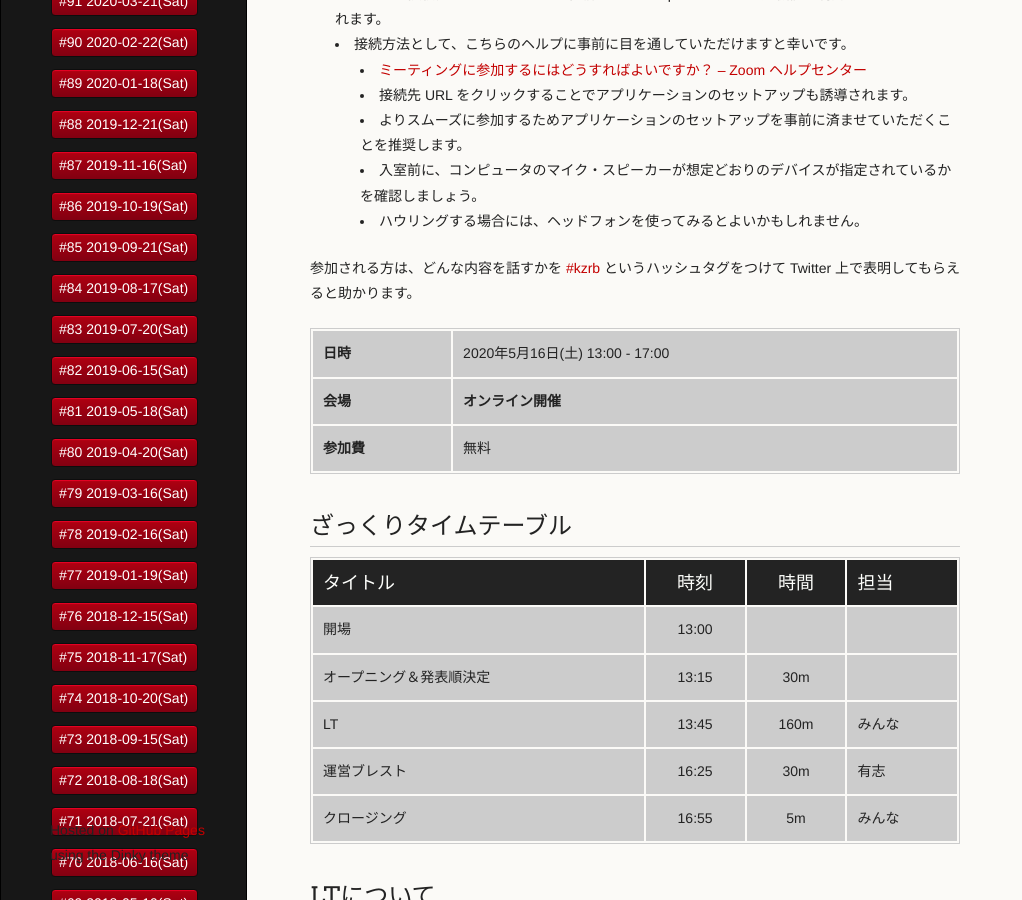
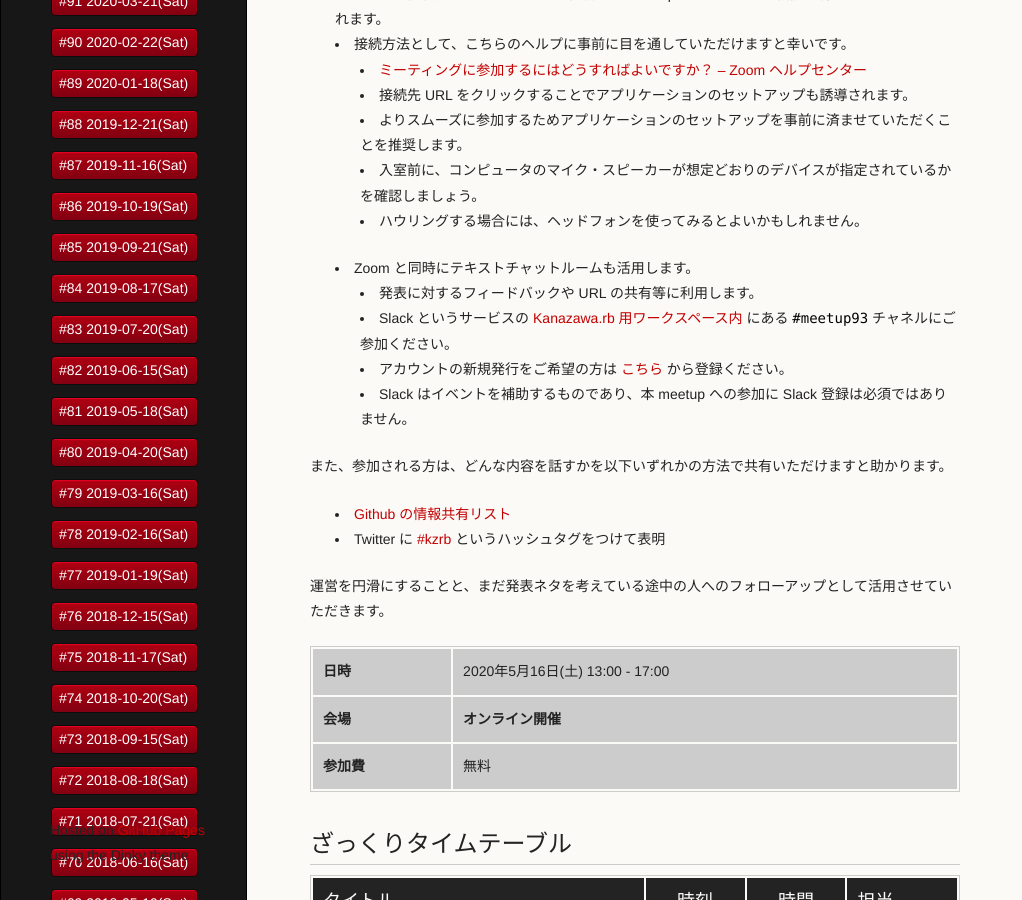
Before and after one commit to kanazawarb/meetup, a Jekyll site: the page built from 93/index.md, in a window 1280 px wide and 900 px high, scrolled down 311 px. Shown: the whole window, without its empty margins (0-1022 px from the left). Built offline with Jekyll 4.4.1, drawn with Linux system fonts in a browser that asks for light colours; a script that is not in the unit is left out.

Commit message:
Slack の説明と LT ネタ共有 issue について追記

```diff
--- a/93/index.md
+++ b/93/index.md
@@ -36,9 +36,18 @@ LT 大会 - オンライン
     * 入室前に、コンピュータのマイク・スピーカーが想定どおりのデバイスが指定されているかを確認しましょう。
     * ハウリングする場合には、ヘッドフォンを使ってみるとよいかもしれません。
 
-参加される方は、どんな内容を話すかを
-[#kzrb](http://twitter.com/search?q=%23kzrb) というハッシュタグをつけて
-Twitter 上で表明してもらえると助かります。
+* Zoom と同時にテキストチャットルームも活用します。
+    * 発表に対するフィードバックや URL の共有等に利用します。
+    * Slack というサービスの [Kanazawa.rb 用ワークスペース内](https://kzrb.slack.com/) にある `#meetup93` チャネルにご参加ください。
+    * アカウントの新規発行をご希望の方は [こちら](https://kzrb-slackin.herokuapp.com/) から登録ください。
+    * Slack はイベントを補助するものであり、本 meetup への参加に Slack 登録は必須ではありません。
+
+また、参加される方は、どんな内容を話すかを以下いずれかの方法で共有いただけますと助かります。
+
+* [Github の情報共有リスト](https://github.com/kanazawarb/meetup/issues/1140)
+* Twitter に [#kzrb](http://twitter.com/search?q=%23kzrb) というハッシュタグをつけて表明
+
+運営を円滑にすることと、まだ発表ネタを考えている途中の人へのフォローアップとして活用させていただきます。
 
 | **日時**   | 2020年5月16日(土) 13:00 - 17:00 |
 | **会場**   | **オンライン開催** |
```
